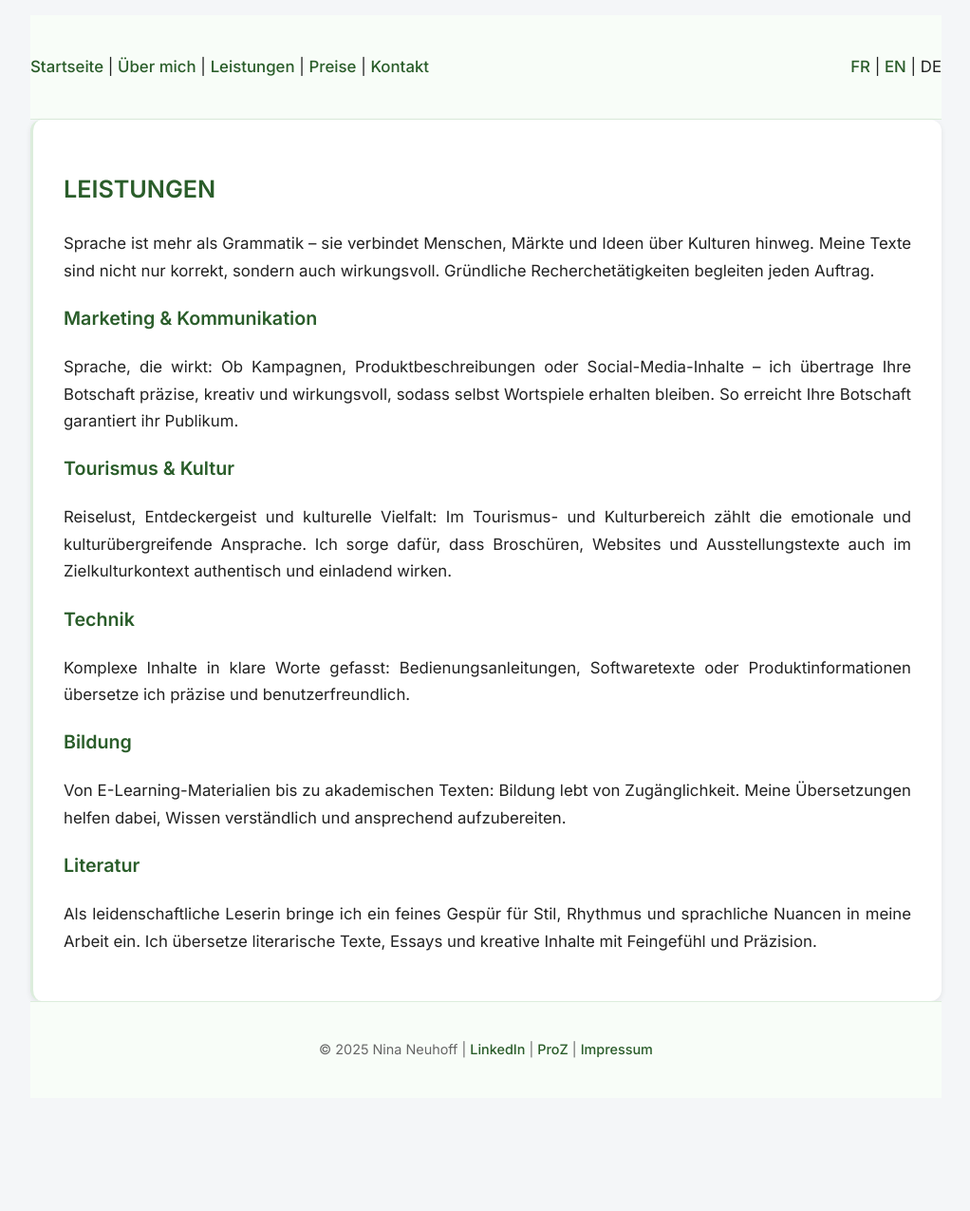
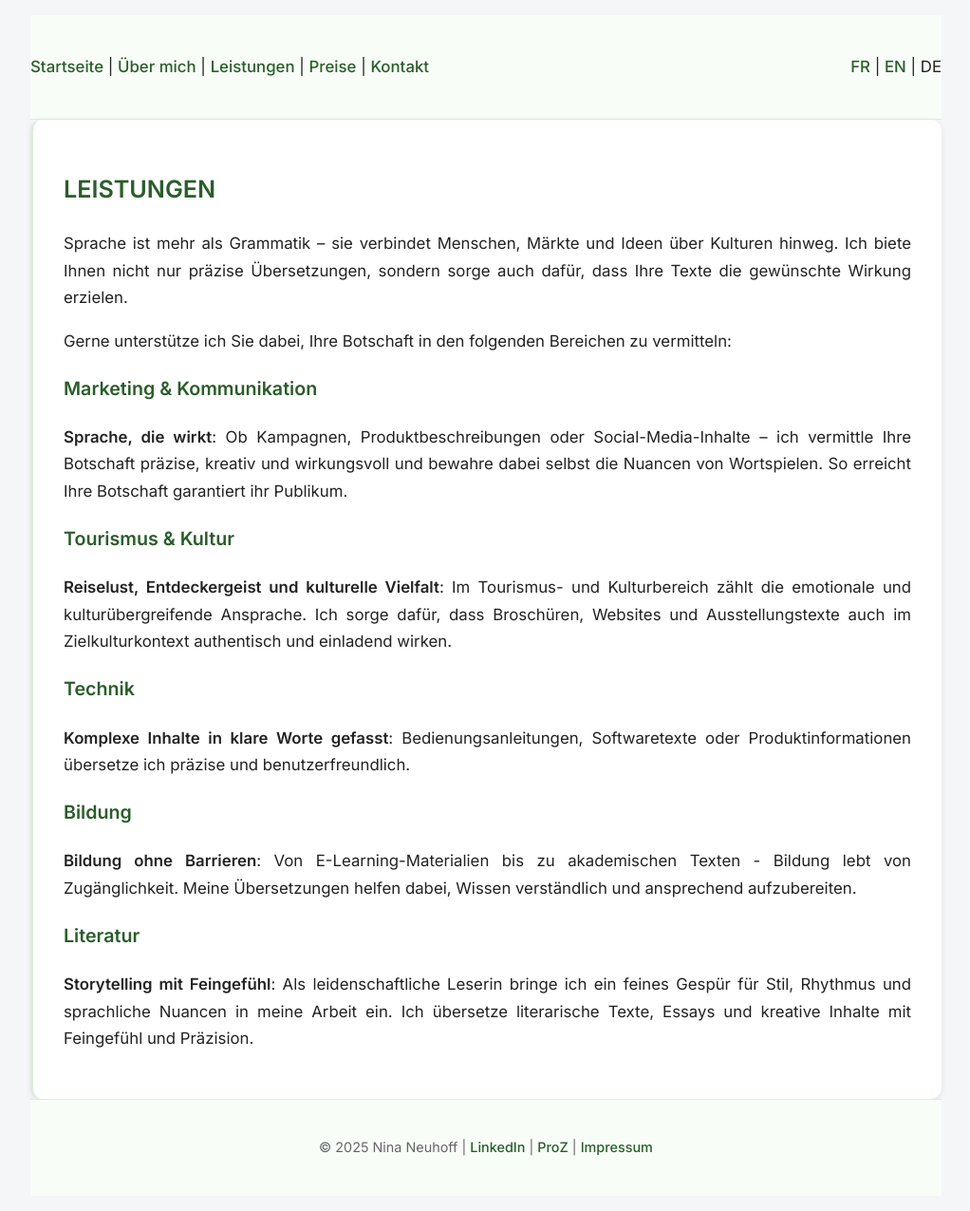
Before and after one commit to nneuhoff/traduction-translation-uebersetzung, a Jekyll site: the page built from de/services.md, in a window 1280 px wide. Shown: the whole page at 95% size, without its empty margins (128-1150 px from the left). Built offline with Jekyll 4.4.1, drawn with Linux system fonts in a browser that asks for light colours; before the commit the page ends 1172 px from its top, so only the background shows below that.

Commit message:
Update services.md

```diff
--- a/de/services.md
+++ b/de/services.md
@@ -6,19 +6,21 @@ lang: de
 
 ## LEISTUNGEN
 
-Sprache ist mehr als Grammatik – sie verbindet Menschen, Märkte und Ideen über Kulturen hinweg. Meine Texte sind nicht nur korrekt, sondern auch wirkungsvoll. Gründliche Recherchetätigkeiten begleiten jeden Auftrag.
+Sprache ist mehr als Grammatik – sie verbindet Menschen, Märkte und Ideen über Kulturen hinweg. Ich biete Ihnen nicht nur präzise Übersetzungen, sondern sorge auch dafür, dass Ihre Texte die gewünschte Wirkung erzielen.
+
+Gerne unterstütze ich Sie dabei, Ihre Botschaft in den folgenden Bereichen zu vermitteln:
 
 ### Marketing & Kommunikation
-Sprache, die wirkt: Ob Kampagnen, Produktbeschreibungen oder Social-Media-Inhalte – ich übertrage Ihre Botschaft präzise, kreativ und wirkungsvoll, sodass selbst Wortspiele erhalten bleiben. So erreicht Ihre Botschaft garantiert ihr Publikum.
+**Sprache, die wirkt**: Ob Kampagnen, Produktbeschreibungen oder Social-Media-Inhalte – ich vermittle Ihre Botschaft präzise, kreativ und wirkungsvoll und bewahre dabei selbst die Nuancen von Wortspielen. So erreicht Ihre Botschaft garantiert ihr Publikum.
 
 ### Tourismus & Kultur
-Reiselust, Entdeckergeist und kulturelle Vielfalt: Im Tourismus- und Kulturbereich zählt die emotionale und kulturübergreifende Ansprache. Ich sorge dafür, dass Broschüren, Websites und Ausstellungstexte auch im Zielkulturkontext authentisch und einladend wirken.
+**Reiselust, Entdeckergeist und kulturelle Vielfalt**: Im Tourismus- und Kulturbereich zählt die emotionale und kulturübergreifende Ansprache. Ich sorge dafür, dass Broschüren, Websites und Ausstellungstexte auch im Zielkulturkontext authentisch und einladend wirken.
 
 ### Technik
-Komplexe Inhalte in klare Worte gefasst: Bedienungsanleitungen, Softwaretexte oder Produktinformationen übersetze ich präzise und benutzerfreundlich.
+**Komplexe Inhalte in klare Worte gefasst**: Bedienungsanleitungen, Softwaretexte oder Produktinformationen übersetze ich präzise und benutzerfreundlich.
 
 ### Bildung
-Von E-Learning-Materialien bis zu akademischen Texten: Bildung lebt von Zugänglichkeit. Meine Übersetzungen helfen dabei, Wissen verständlich und ansprechend aufzubereiten.
+**Bildung ohne Barrieren**: Von E-Learning-Materialien bis zu akademischen Texten - Bildung lebt von Zugänglichkeit. Meine Übersetzungen helfen dabei, Wissen verständlich und ansprechend aufzubereiten.
 
 ### Literatur
-Als leidenschaftliche Leserin bringe ich ein feines Gespür für Stil, Rhythmus und sprachliche Nuancen in meine Arbeit ein. Ich übersetze literarische Texte, Essays und kreative Inhalte mit Feingefühl und Präzision.
+**Storytelling mit Feingefühl**: Als leidenschaftliche Leserin bringe ich ein feines Gespür für Stil, Rhythmus und sprachliche Nuancen in meine Arbeit ein. Ich übersetze literarische Texte, Essays und kreative Inhalte mit Feingefühl und Präzision.
```
